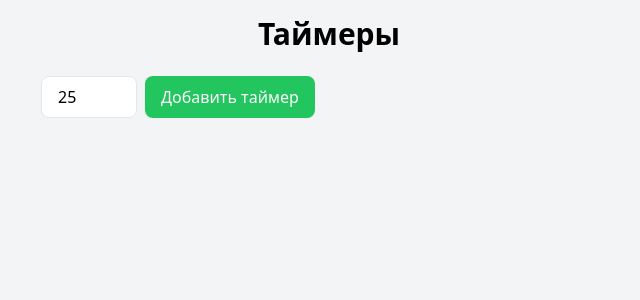
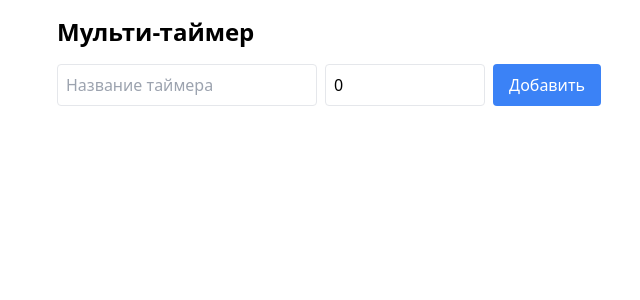
Before and after one commit to sergey23r-hub/telegram-timer-frontend, a React (Create React App) app: page / in a window 1280 px wide. Shown: the top 300 px of the page, without its empty margins (311-951 px from the left). Built offline with nearby package versions, Linux system fonts and the light colour scheme.

Commit message:
feat: внедрена структура групп и задач, подготовлено под расширение

```diff
--- a/package.json
+++ b/package.json
@@ -7,6 +7,7 @@
     "@testing-library/jest-dom": "^6.6.3",
     "@testing-library/react": "^16.3.0",
     "@testing-library/user-event": "^14.6.1",
+    "framer-motion": "^12.19.1",
     "react": "^19.1.0",
     "react-dom": "^19.1.0",
     "react-scripts": "^5.0.1",
--- a/src/App.js
+++ b/src/App.js
@@ -1,11 +1,109 @@
-import React, { useState } from 'react';
-import Timers from './components/Timers';
+import React, { useState, useEffect } from 'react';
+import { AnimatePresence, motion } from 'framer-motion';
 
 export default function App() {
+  const [timers, setTimers] = useState(() => {
+    const saved = localStorage.getItem('timers');
+    return saved ? JSON.parse(saved) : [];
+  });
+
+  const [title, setTitle] = useState('');
+  const [duration, setDuration] = useState(0);
+
+  useEffect(() => {
+    localStorage.setItem('timers', JSON.stringify(timers));
+  }, [timers]);
+
+  const addTimer = () => {
+    if (title && duration > 0) {
+      setTimers([...timers, {
+        id: Date.now(),
+        title,
+        duration,
+        remaining: duration,
+        isRunning: false
+      }]);
+      setTitle('');
+      setDuration(0);
+    }
+  };
+
+  const toggleTimer = (id) => {
+    setTimers(timers.map(timer => {
+      if (timer.id === id) {
+        return { ...timer, isRunning: !timer.isRunning };
+      }
+      return timer;
+    }));
+  };
+
+  const deleteTimer = (id) => {
+    setTimers(timers.filter(timer => timer.id !== id));
+  };
+
+  useEffect(() => {
+    const interval = setInterval(() => {
+      setTimers(timers => timers.map(timer => {
+        if (timer.isRunning && timer.remaining > 0) {
+          return { ...timer, remaining: timer.remaining - 1 };
+        } else if (timer.isRunning && timer.remaining === 0) {
+          return { ...timer, isRunning: false };
+        }
+        return timer;
+      }));
+    }, 1000);
+    return () => clearInterval(interval);
+  }, []);
+
   return (
-    <div className="min-h-screen bg-gray-100 p-4">
-      <h1 className="text-3xl font-bold mb-6 text-center">Таймеры</h1>
-      <Timers />
+    <div className="p-4 max-w-xl mx-auto">
+      <h1 className="text-2xl font-bold mb-4">Мульти-таймер</h1>
+
+      <div className="flex mb-4">
+        <input
+          type="text"
+          placeholder="Название таймера"
+          value={title}
+          onChange={e => setTitle(e.target.value)}
+          className="border p-2 mr-2 flex-1 rounded"
+        />
+        <input
+          type="number"
+          placeholder="Длительность (секунд)"
+          value={duration}
+          onChange={e => setDuration(parseInt(e.target.value))}
+          className="border p-2 mr-2 w-40 rounded"
+        />
+        <button onClick={addTimer} className="bg-blue-500 text-white px-4 rounded">
+          Добавить
+        </button>
+      </div>
+
+      <AnimatePresence>
+        {timers.map(timer => (
+          <motion.div
+            key={timer.id}
+            initial={{ opacity: 0, scale: 0.9 }}
+            animate={{ opacity: 1, scale: 1 }}
+            exit={{ opacity: 0, scale: 0.8 }}
+            transition={{ duration: 0.3 }}
+            className="border p-4 mb-2 rounded flex justify-between items-center"
+          >
+            <div>
+              <h2 className="font-semibold">{timer.title}</h2>
+              <p>Осталось: {timer.remaining} сек.</p>
+            </div>
+            <div className="flex gap-2">
+              <button onClick={() => toggleTimer(timer.id)} className="bg-green-500 text-white px-3 rounded">
+                {timer.isRunning ? 'Стоп' : 'Старт'}
+              </button>
+              <button onClick={() => deleteTimer(timer.id)} className="bg-red-500 text-white px-3 rounded">
+                Удалить
+              </button>
+            </div>
+          </motion.div>
+        ))}
+      </AnimatePresence>
     </div>
   );
 }
```
Also changed, not shown: 1 other file (tests, documents, lock files or other folders).
